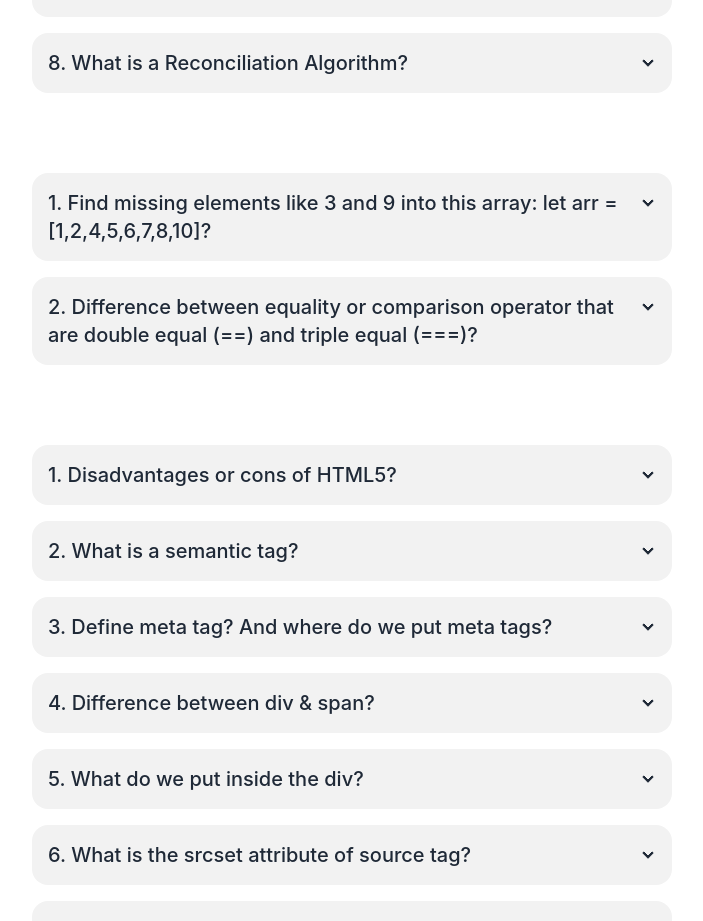
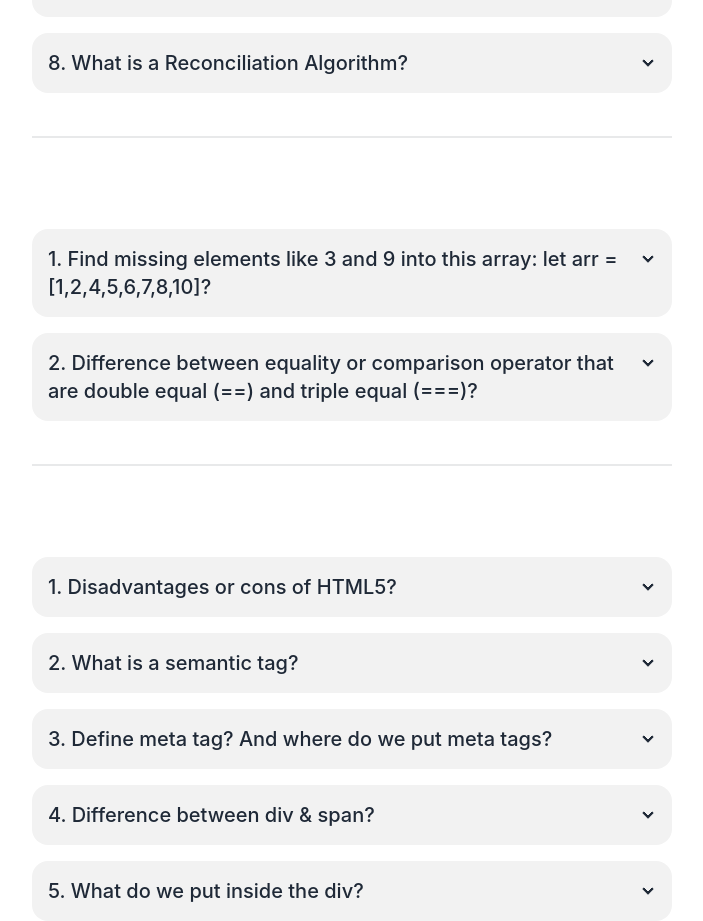
Before and after one commit to sandeeprana19/namaste-courses-notes, a React (Create React App) app: page /interview in a window 1280 px wide. Shown: the part 1287-2208 px from the top of the page, without its empty margins (288-991 px from the left). Built offline with nearby package versions, Linux system fonts and the light colour scheme.

Commit message:
main
Added divider

```diff
--- a/src/components/Interview/Interview.js
+++ b/src/components/Interview/Interview.js
@@ -3,7 +3,7 @@ import React from "react";
 const Interview = () => {
   return (
     <div className="lg:w-6/12 w-full mx-auto px-5 lg:px-0">
-      <div className="flex flex-col gap-y-8">
+      <div className="flex flex-col gap-y-5">
         <div className="flex flex-col gap-y-4">
           <h1 className="text-2xl font-bold text-white">React Q&A</h1>
           <div className="flex flex-col gap-y-4">
@@ -238,6 +238,7 @@ const Interview = () => {
             </div>
           </div>
         </div>
+        <div className="divider"></div>
         <div className="flex flex-col gap-y-4">
           <h1 className="text-2xl font-bold text-white">JavaScript Q&A</h1>
           <div className="flex flex-col gap-y-4">
@@ -297,6 +298,7 @@ const Interview = () => {
             </div>
           </div>
         </div>
+        <div className="divider"></div>
         <div className="flex flex-col gap-y-4">
           <h1 className="text-2xl font-bold text-white">HTML Q&A</h1>
           <div className="flex flex-col gap-y-4">
```
